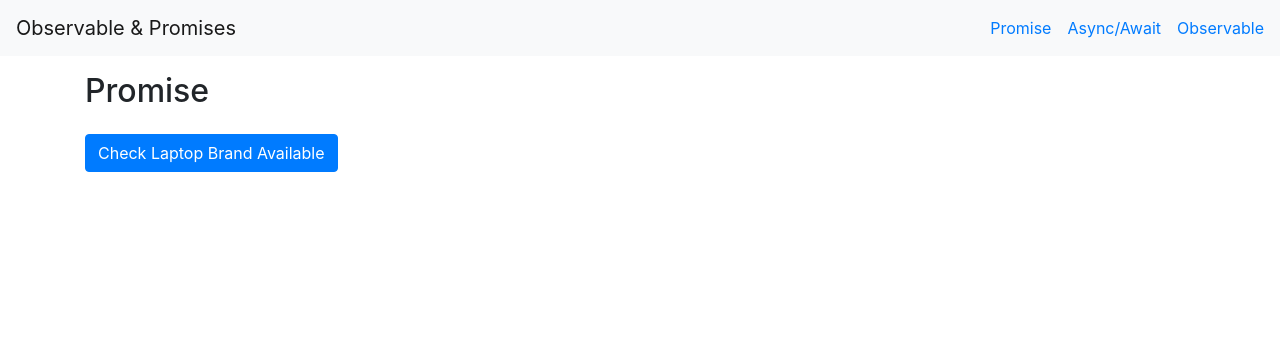
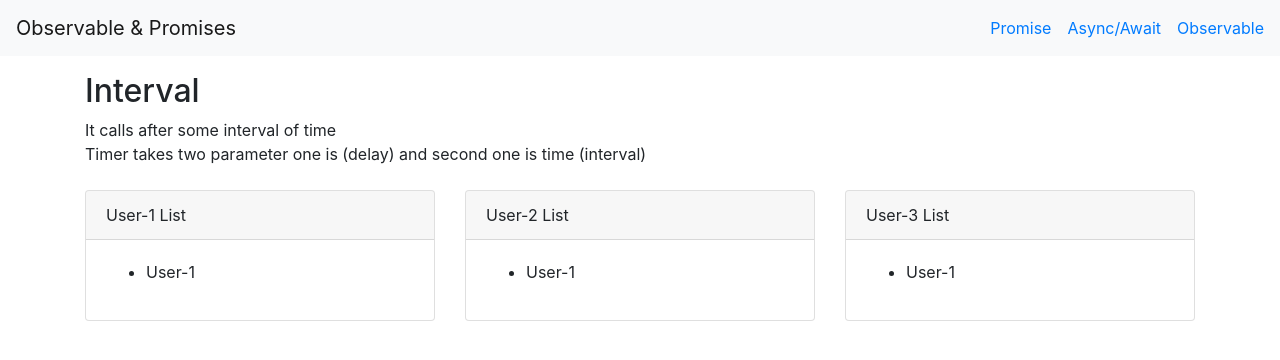
Before and after one commit to salonimalhotrawd/rxjs-series, an Angular app: page /observable/interval-timer in a window 1280 px wide. Before the commit this address led to /promise. Shown: the top 360 px of the page. Built offline with nearby package versions, Linux system fonts and the light colour scheme.

Commit message:
Integerate interval and Timer Functionality of rxjs

```diff
--- a/src/app/app.module.ts
+++ b/src/app/app.module.ts
@@ -9,6 +9,7 @@ import { AsyncAwaitComponent } from './async-await/async-await.component';
 import { ObservableComponent } from './observable/observable.component';
 import { ListComponent } from './observable/list/list.component';
 import { FromEventComponent } from './observable/from-event/from-event.component';
+import { IntervalComponent } from './observable/interval/interval.component';
 @NgModule({
   declarations: [
     AppComponent,
@@ -17,7 +18,8 @@ import { FromEventComponent } from './observable/from-event/from-event.component
     AsyncAwaitComponent,
     ObservableComponent,
     ListComponent,
-    FromEventComponent
+    FromEventComponent,
+    IntervalComponent
   ],
   imports: [
     BrowserModule,
--- a/src/app/observable/from-event/from-event.component.ts
+++ b/src/app/observable/from-event/from-event.component.ts
@@ -9,7 +9,7 @@ import { DesignUtilityService } from './../../services/design-utility.service';
 })
 export class FromEventComponent implements OnInit, AfterViewInit {
 
-   @ViewChild('addBtn', {static: false}) public addBtn: ElementRef;
+  @ViewChild('addBtn', {static: false}) public addBtn: ElementRef;
   constructor(private _designUtilityService: DesignUtilityService) { }
 
   ngOnInit() {
@@ -24,4 +24,4 @@ export class FromEventComponent implements OnInit, AfterViewInit {
       });
   }
 
-}
+ }
--- /dev/null
+++ b/src/app/observable/interval/interval.component.html
@@ -0,0 +1,36 @@
+<div class="my-3">
+  <h2>Interval</h2>
+  <span>It calls after some interval of time</span>
+  <br>
+  <span>Timer takes two parameter one is (delay) and second one is time (interval)</span>
+  <br>
+  <br>
+  <div class="row">
+    <div class="col-md-4">
+      <div class="card">
+        <div class="card-header">User-1 List</div>
+        <div class="card-body">
+          <ul id="elContainer"></ul>
+        </div>
+      </div>
+    </div>
+
+    <div class="col-md-4">
+      <div class="card">
+        <div class="card-header">User-2 List</div>
+        <div class="card-body">
+          <ul id="elContainer2"></ul>
+        </div>
+      </div>
+    </div>
+
+    <div class="col-md-4">
+      <div class="card">
+        <div class="card-header">User-3 List</div>
+        <div class="card-body">
+          <ul id="elContainer3"></ul>
+        </div>
+      </div>
+    </div>
+  </div>
+</div>
--- /dev/null
+++ b/src/app/observable/interval/interval.component.ts
@@ -0,0 +1,39 @@
+import { Component, OnDestroy, OnInit } from '@angular/core';
+import { interval, Subscription, timer } from 'rxjs';
+import { DesignUtilityService } from './../../services/design-utility.service';
+
+@Component({
+  selector: 'app-interval',
+  templateUrl: './interval.component.html',
+  styleUrls: ['./interval.component.scss']
+})
+export class IntervalComponent implements OnInit, OnDestroy {
+
+  public allSubscription: Subscription[] = [];
+  public userList;
+
+  constructor(private _designUtilityService: DesignUtilityService) { }
+
+  ngOnInit() {
+    // const broadCastUsers = interval(2000);
+    // Timer takes two parameters delay and interval
+    const broadCastUsers = timer(5000, 2000);
+    let count = 1;
+    const allSubscription = broadCastUsers.subscribe(res => {
+       const userList = 'User-' + count;
+       this._designUtilityService.appendElement(userList, 'elContainer');
+       this._designUtilityService.appendElement(userList, 'elContainer2');
+       this._designUtilityService.appendElement(userList, 'elContainer3');
+       count++;
+
+       if (count == 11) {
+        allSubscription.unsubscribe();
+       }
+    });
+  }
+
+  ngOnDestroy(): void {
+    this.allSubscription.forEach(x => x.unsubscribe());
+  }
+
+}
--- a/src/app/observable/list/list.component.ts
+++ b/src/app/observable/list/list.component.ts
@@ -11,7 +11,7 @@ export class ListComponent implements OnInit {
 
   public ObservableList = [
     { 'id': 1 , 'observableName': 'From Event', 'routerName': 'from-event'},
-    { 'id': 2 , 'observableName': 'From Event', 'routerName': 'from-event'},
+    { 'id': 2 , 'observableName': 'Interval/Timer', 'routerName': 'interval-timer'},
     { 'id': 3 , 'observableName': 'From Event', 'routerName': 'from-event'},
     { 'id': 4 , 'observableName': 'From Event', 'routerName': 'from-event'},
     { 'id': 5 , 'observableName': 'From Event', 'routerName': 'from-event'},
```
Also changed, not shown: src/app/app-routing.module.ts (+7 -5 lines), src/app/observable/interval/interval.component.scss (added), 1 other file (tests, documents, lock files or other folders).
